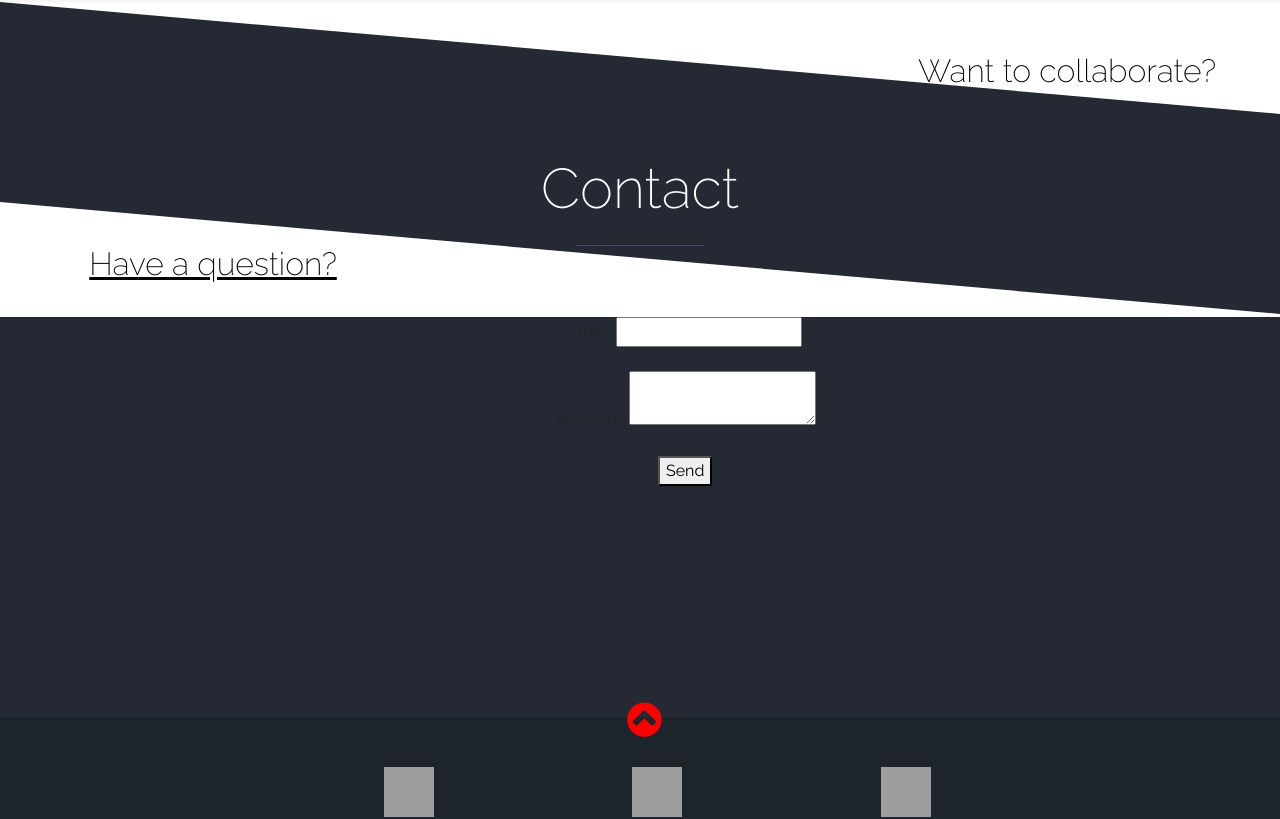
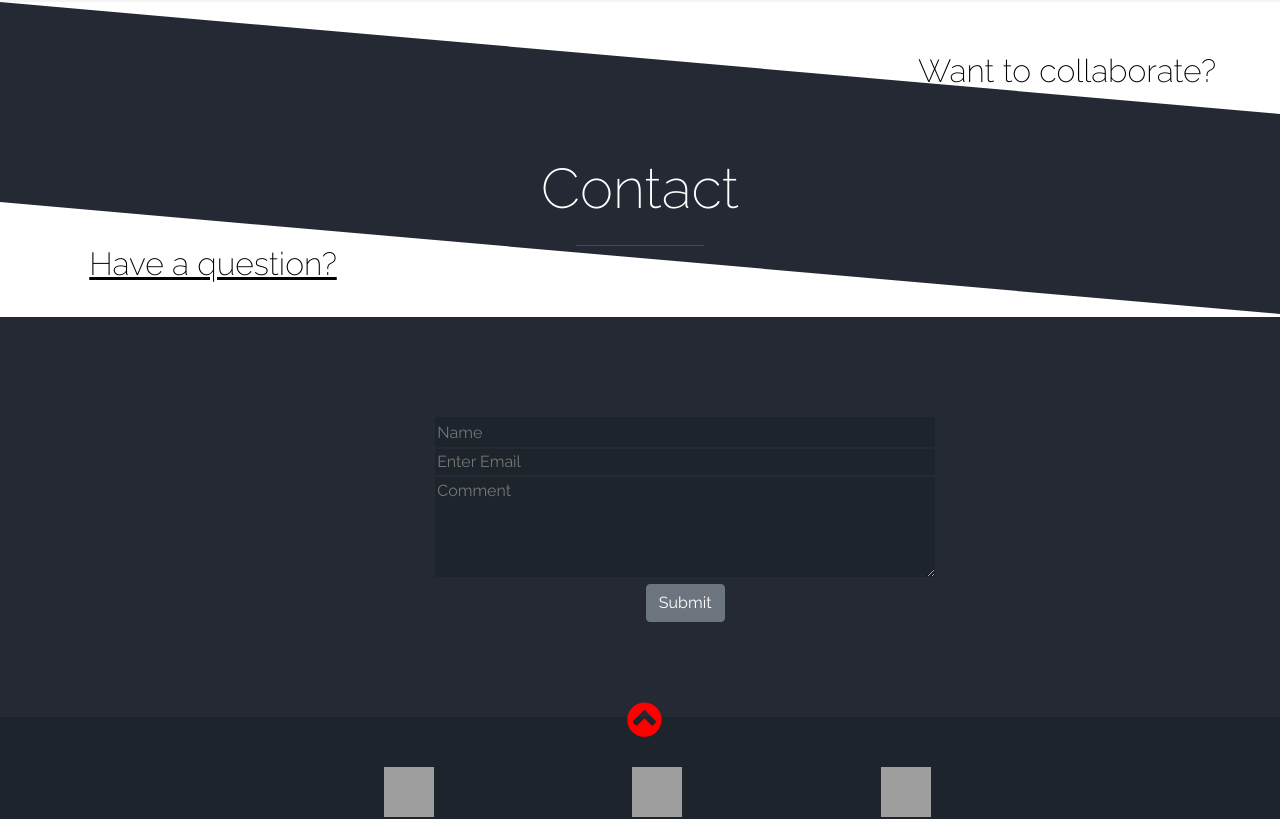
Before and after one commit to jesseingalls/portfolio, an Angular app: page / in a window 1280 px wide. Shown: the part 2692-3511 px from the top of the page. Built offline with nearby package versions, Linux system fonts and the light colour scheme; grey boxes are pictures that could not be loaded.

Commit message:
redo form

```diff
--- a/src/app/app.component.html
+++ b/src/app/app.component.html
@@ -122,24 +122,13 @@
     <div class="page5">
       <div class="form-box">
         <div class="form1 text-center">
-<!--             <form name="infoForm" action="" method="POST" netlify data-netlify="true">
+	<form name="infoForm" action="" method="POST" data-netlify="true">
                 <input type="text" class="inputs" placeholder="Name" name="name">
                 <input type="email" class="inputs2"placeholder="Enter Email" name="email">
                 <textarea class="inputs3" rows="4" placeholder="Comment" name="comment"></textarea>
-                <button type="submit" class="btn btn-secondary">Submit</button>
-            </form> -->
-		<form name="contact" method="POST" data-netlify-recaptcha="true" data-netlify="true">
-  			<p>
-    				<label>Email: <input type="text" name="name" /></label>
-  			</p>
-  			<p>
-    				<label>Message: <textarea name="message"></textarea></label>
-  			</p>
-  				<div data-netlify-recaptcha="true"></div>
-  			<p>
-    				<button type="submit">Send</button>
-  			</p>
-		</form>
+                <button (click)="handleSubmit()" type="submit" class="btn btn-secondary">Submit</button>
+         </form>
+
 <!--              <p class="errors" *ngFor="let e of errors">{{ e }}</p> -->
         </div>
         <i  (click)="up()" class="fa fa-chevron-circle-up arrow " aria-hidden="true"></i>
```
